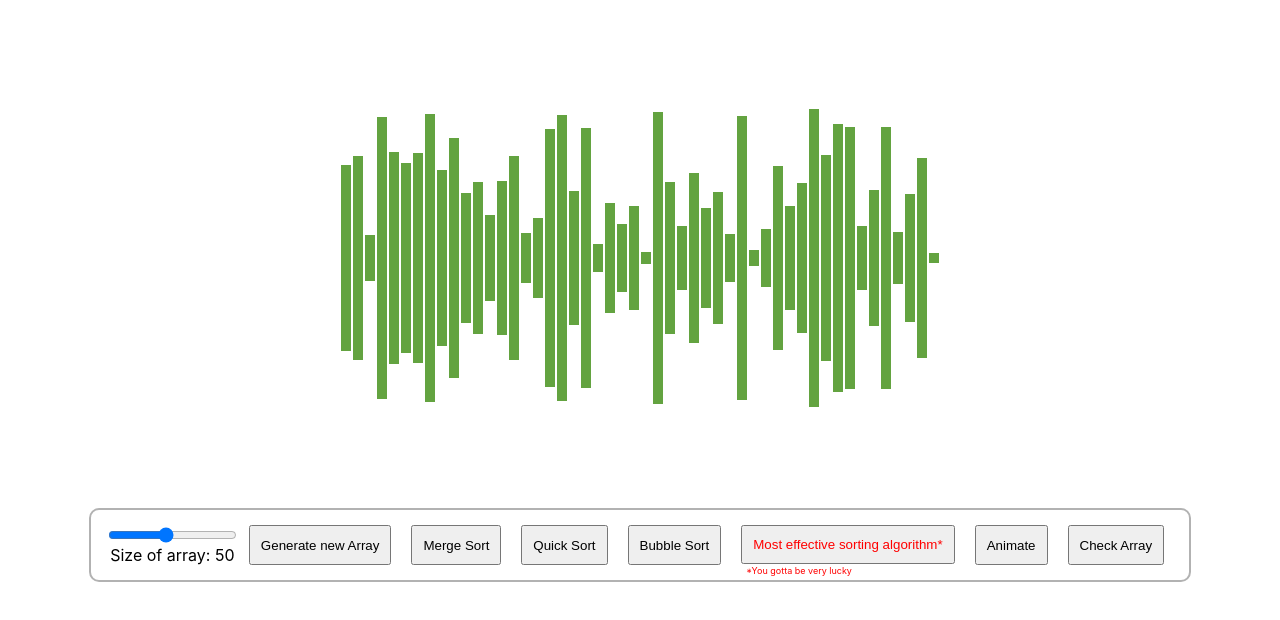
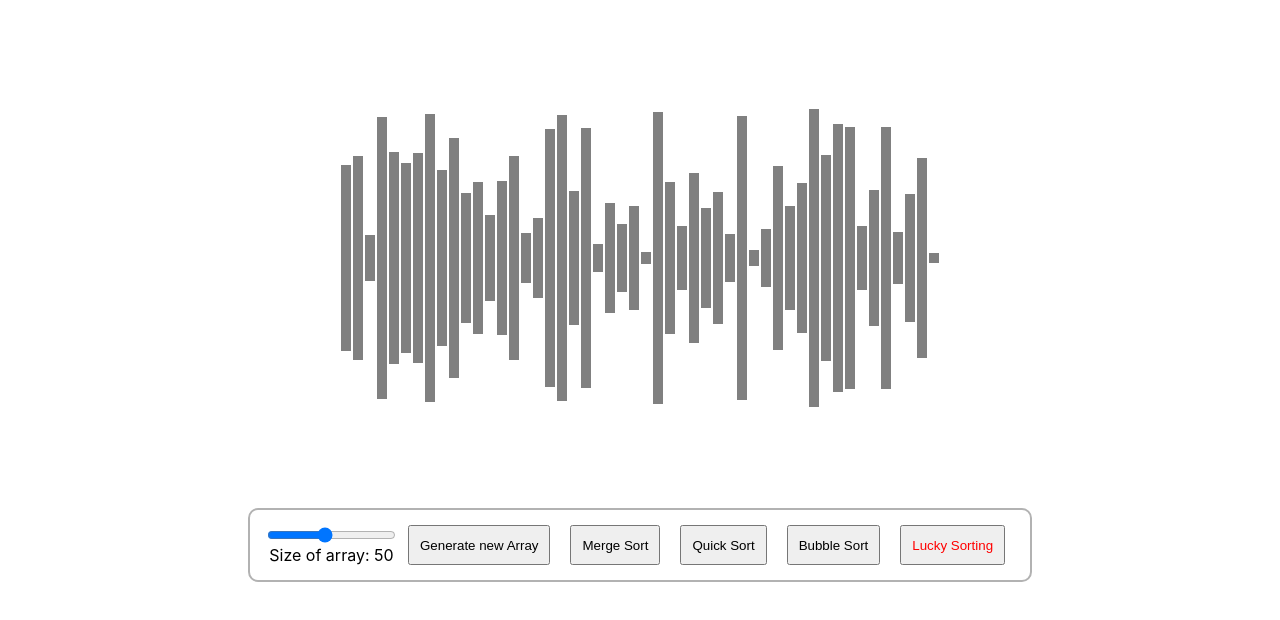
Before and after one commit to samhainsamhainsamhain/SortingAlgorithmVisualizer, a React (Create React App) app: page / in a window 1280 px wide. Shown: the top 620 px of the page. Built offline with nearby package versions, Linux system fonts and the light colour scheme.

Commit message:
removed animate button, added different colors for bars, added dinamic bubble speed animation

```diff
--- a/src/App.css
+++ b/src/App.css
@@ -11,6 +11,7 @@
   display: inline-block;
   margin: 0 1px;
   transition: height ease-in-out 0.3s;
+  transition: background-color ease-in-out 0.5s;
 }
 
 .controlPanel {
--- a/src/App.tsx
+++ b/src/App.tsx
@@ -8,7 +8,11 @@ import "./App.css";
 
 const MIN_VALUE = 1;
 const MAX_VALUE = 150;
-const BAR_COLOR = "rgb(99, 163, 64)";
+const BAR_COLOR = {
+  freshArray: "rgb(128, 128, 128)",
+  inProgress: "rgb(189, 179, 23)",
+  sorted: "rgb(63, 174, 54)",
+};
 const SPEED_OF_ALGS = {
   bubble: 1,
   quick: 30,
@@ -23,12 +27,18 @@ function App() {
   const [stepDelay, setStepDelay] = useState<number>(1);
   const [luckyTries, setLuckyTries] = useState(0);
   const [arraySize, setArraySize] = useState(50);
+  const [barColor, setBarColor] = useState(BAR_COLOR.freshArray);
 
   useEffect(() => {
     generateArray();
   }, [arraySize]);
 
+  useEffect(() => {
+    animateSorting();
+  }, [arraySteps]);
+
   function generateArray() {
+    setBarColor(BAR_COLOR.freshArray);
     setLuckyTries(0);
     clearSteps();
     const array = [];
@@ -45,6 +55,7 @@ function App() {
   }
 
   function mergeSortHandler() {
+    setArray(shuffle(array));
     clearSteps();
     setStepDelay(SPEED_OF_ALGS.merge);
     if (arraySteps.length > 0) return;
@@ -53,20 +64,27 @@ function App() {
   }
 
   function quickSortHandler() {
+    setArray(shuffle(array));
     clearSteps();
     setStepDelay(SPEED_OF_ALGS.quick);
+    if (arraySteps.length > 0) return;
     const newArraySteps = QuickSort(array);
-    saySteps(newArraySteps);
     return setArraySteps(newArraySteps);
   }
 
   function bubbleSortHandler() {
+    setArray(shuffle(array));
     clearSteps();
-    setStepDelay(SPEED_OF_ALGS.bubble);
+    if (arraySize <= 50) {
+      setStepDelay(SPEED_OF_ALGS.bubble * 3);
+    } else if (arraySize > 80) {
+      setStepDelay(SPEED_OF_ALGS.bubble);
+    } else {
+      setStepDelay(SPEED_OF_ALGS.bubble * 2);
+    }
     if (arraySteps.length > 0) return;
     const newArraySteps = BubbleSort(array);
-    saySteps(newArraySteps);
-    return setArraySteps(newArraySteps);
+    setArraySteps(newArraySteps);
   }
 
   function LuckySortHandler() {
@@ -74,14 +92,16 @@ function App() {
       generateArray();
     }
     clearSteps();
+    setBarColor(BAR_COLOR.inProgress);
     setStepDelay(SPEED_OF_ALGS.lucky);
     setLuckyTries(luckyTries + 1);
     if (arraySteps.length > 0) return;
     const sortedArray = [...array];
     sortedArray.sort((a, b) => a - b);
     const newArray = shuffle(array);
-    const equality = arrayIsEqual(newArray, sortedArray);
-    if (equality) {
+    const arraysEquality = arrayIsEqual(newArray, sortedArray);
+    if (arraysEquality) {
+      setBarColor(BAR_COLOR.sorted);
       return alert("Congrats! Array is sorted!");
     }
     return setArray(newArray);
@@ -90,6 +110,7 @@ function App() {
   function animateSorting() {
     if (isAnimating || !(arraySteps.length > 0)) return;
     setIsPlaying(true);
+    setBarColor(BAR_COLOR.inProgress);
     arrayNextStep();
   }
 
@@ -100,6 +121,8 @@ function App() {
         i++;
         if (i === arraySteps.length - 1) {
           setIsPlaying(false);
+          setBarColor(BAR_COLOR.sorted);
+          clearSteps();
           console.log(
             "Sorting animation has ended in " + arraySteps.length + " steps"
           );
@@ -112,12 +135,6 @@ function App() {
     setArraySteps([]);
   }
 
-  function saySteps(newArraySteps: number[][]) {
-    console.log(
-      "There are " + newArraySteps.length + " steps in current animation"
-    );
-  }
-
   return (
     <div className="App">
       <div className="barContainer">
@@ -127,7 +144,7 @@ function App() {
                 key={index}
                 className="bar"
                 style={{
-                  backgroundColor: `${BAR_COLOR}`,
+                  backgroundColor: `${barColor}`,
                   height: `${2 * barHeight}px`,
                   width: `${100 / arraySize}%`,
                   maxWidth: `10px`,
@@ -162,27 +179,12 @@ function App() {
         <button onClick={bubbleSortHandler} disabled={isAnimating}>
           Bubble Sort
         </button>
-        <div className="luckyWrapper">
-          <button
-            className="luckyButton"
-            onClick={LuckySortHandler}
-            disabled={isAnimating}
-          >
-            Most effective sorting algorithm*
-          </button>
-          {/* This one just shuffles current array */}
-          <span className="luckyStar">*You gotta be very lucky</span>
-        </div>
-        <button onClick={animateSorting} disabled={isAnimating}>
-          Animate
-        </button>
         <button
-          onClick={() => {
-            console.log(array);
-            console.log(arraySteps);
-          }}
+          className="luckyButton"
+          onClick={LuckySortHandler}
+          disabled={isAnimating}
         >
-          Check Array
+          Lucky Sorting
         </button>
       </div>
     </div>
```
